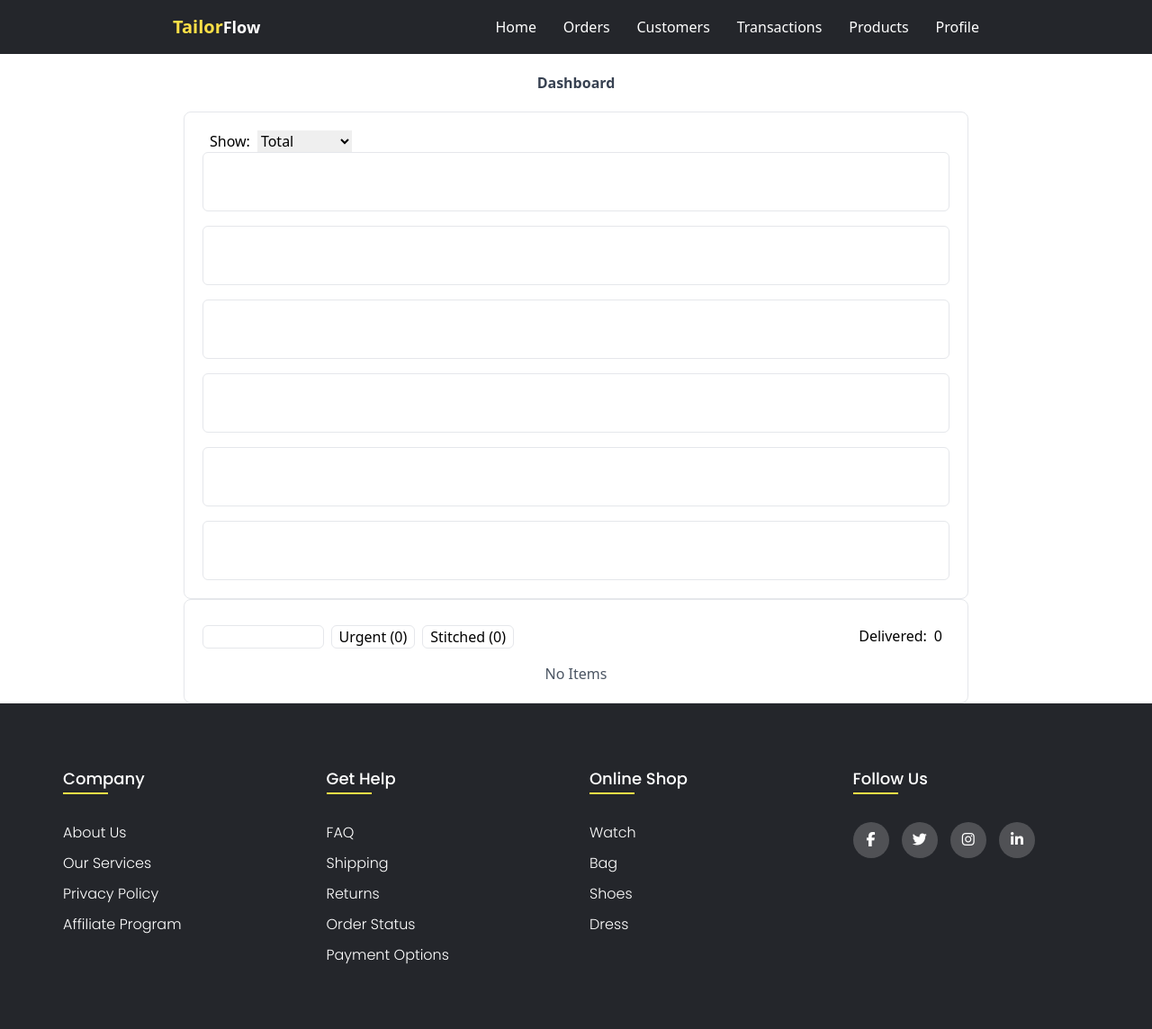
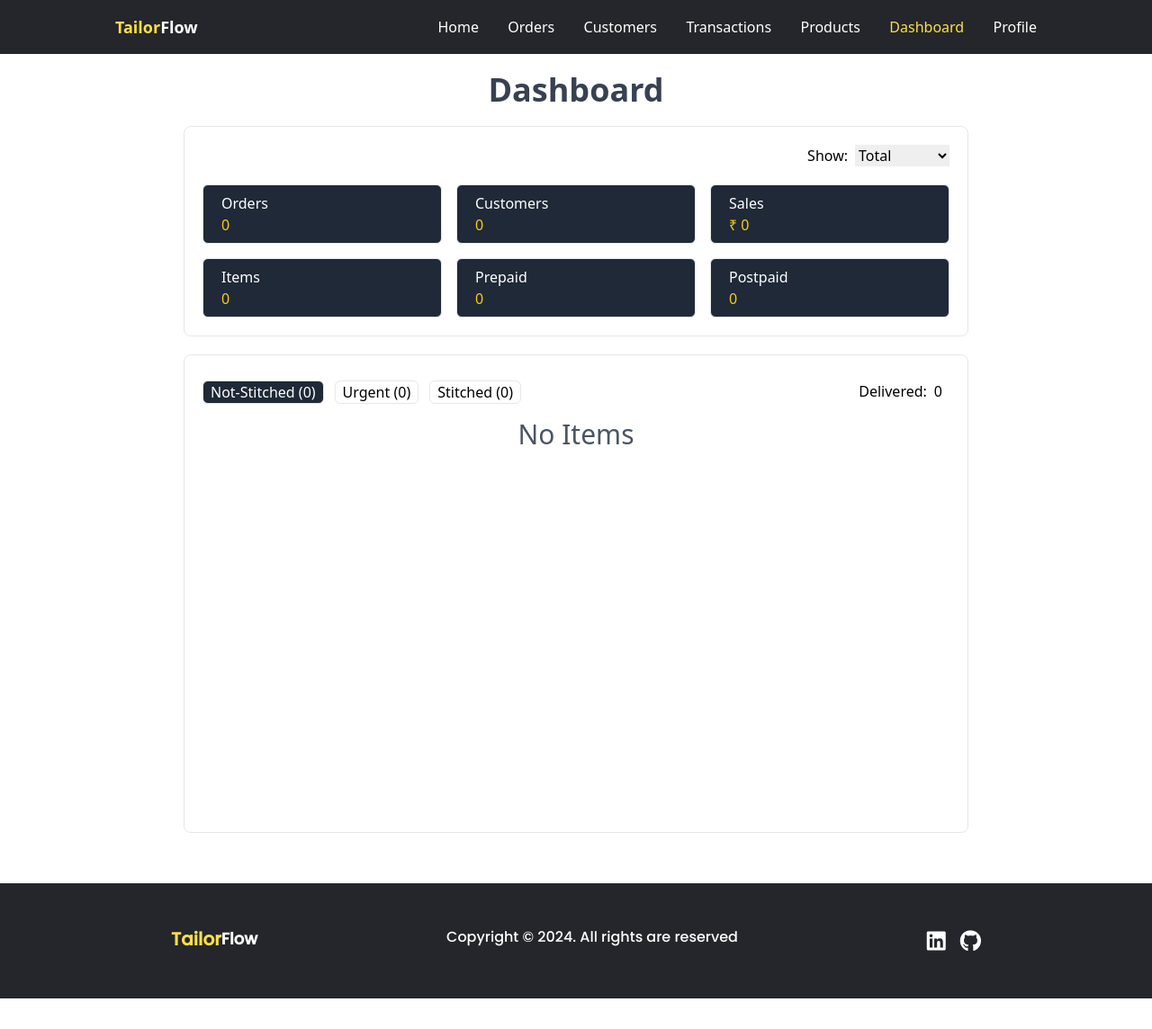
Before and after one commit to TharakaramuduN/TailorFlow1, a Django app: page /dashboard/ in a window 1280 px wide. Shown: the whole page at 90% size. After the commit the page ends 1110 px from the top, so only its background shows below. Run offline with Django 4.2, Linux system fonts and the light colour scheme; a user stored in the database is signed in; data comes from the database, SQL or seed files in the repository; both versions use the stored data as it was after the commit.

Commit message:
added small changes

```diff
--- a/apps/dashboard/views.py
+++ b/apps/dashboard/views.py
@@ -42,7 +42,8 @@ def dashboard(request):
     return render(request,'dashboard/dashboard.html',{'order_items':order_items,'total_orders':len(orders),
                                                       'sales':sales,'total_customers':len(customers),
                                                       'delivered':delivered,'total_order_items':total_order_items,
-                                                      'urgent':urgent,'stitched':stitched,'prepaid':prepaid,'postpaid':postpaid})
+                                                      'urgent':urgent,'stitched':stitched,'prepaid':prepaid,'postpaid':postpaid,
+                                                      'title':'Dashboard'})
 
 def update_status(request,item_id):
     order_item = OrderItem.objects.get(id=item_id)
--- a/apps/orders/models.py
+++ b/apps/orders/models.py
@@ -40,3 +40,5 @@ class OrderItem(models.Model):
     urgent = models.BooleanField(default=False,blank=True)
     stitched_on = models.DateField(blank=True,null=True)
     delivered_on = models.DateField(blank=True,null=True)
+    class Meta:
+        ordering = ['requested_date']
--- a/apps/orders/templates/orders/checkout.html
+++ b/apps/orders/templates/orders/checkout.html
@@ -15,7 +15,7 @@
         <input type="hidden" name="checkout" value="true">
         {{ order_form.items_count.as_hidden }}
         <h1 class="text-center text-xl font-medium mt-16">{{ customer.first_name }}'s checkout page </h1>
-        <section class="checkout-section">
+        <section class="checkout-section min-h-[80vh]">
             <div class="checkout-container flex mx-5 justify-center">
                 <div class="master-container my-5 max-w-2xl w-full">
                     <div class="card cart">
--- a/apps/orders/urls.py
+++ b/apps/orders/urls.py
@@ -8,4 +8,5 @@ urlpatterns = [
     path('checkout/<int:customer_id>/',views.checkout,name='checkout'),
     path('order-details/<int:order_id>/',views.order_details,name='order-details'),
     path('filter-orders/',views.filter_orders,name='filter-orders'),
+    path('generate-invoice-pdf/<int:order_id>/',views.generate_invoice_pdf,name='generate-invoice-pdf')
 ]
--- a/package.json
+++ b/package.json
@@ -7,5 +7,8 @@
     "build": "postcss ./static/css/tailwindinput.css -o ./static/css/tailwindoutput.css --watch"
   },
   "author": "",
-  "license": "ISC"
+  "license": "ISC",
+  "dependencies": {
+    "moment": "^2.30.1"
+  }
 }
--- a/static/css/base.css
+++ b/static/css/base.css
@@ -8,8 +8,8 @@
 nav{
     display: flex;
     justify-content: space-between;
-    padding-left: 15%;
-    padding-right: 15%;
+    padding-left: 10%;
+    padding-right: 10%;
     height: 60px;
     align-items: center;
     background-color: #24262b;
@@ -21,7 +21,7 @@ nav ul{
     display: flex;
     justify-content: space-between;
     align-items: center;
-    width: 60%;
+    width: 65%;
     list-style: none;
 }
 
@@ -34,12 +34,12 @@ nav ul li a:hover{
     color: #fde047;
 }
 
-nav .logo{
+.logo{
     display: flex;
     color: white;
 }
 
-nav .logo h1{
+.logo h1{
     color: #fde047;
 }
 
@@ -129,8 +129,8 @@ footer{
 
 @media(max-width: 1030px){
       nav{
-          padding-left: 10%;
-          padding-right: 10%;
+          padding-left: 7%;
+          padding-right: 7%;
       }
   }
 
@@ -147,6 +147,10 @@ footer{
     nav ul{
         width: 70%;
     }
+
+	#Products{
+		display: none;
+	}
 }
 @media(max-width: 640px){
   .footer-col{
--- a/static/css/tailwindoutput.css
+++ b/static/css/tailwindoutput.css
@@ -525,6 +525,9 @@ video {
     max-width: 1536px;
   }
 }
+.pointer-events-none {
+  pointer-events: none;
+}
 .static {
   position: static;
 }
@@ -597,6 +609,9 @@ video {
   margin-top: 1.25rem;
   margin-bottom: 1.25rem;
 }
+.mb-14 {
+  margin-bottom: 3.5rem;
+}
 .mb-2 {
   margin-bottom: 0.5rem;
 }
@@ -688,9 +709,15 @@ video {
 .h-screen {
   height: 100vh;
 }
+.max-h-\[55vh\] {
+  max-height: 55vh;
+}
 .min-h-\[50vh\] {
   min-height: 50vh;
 }
+.min-h-\[55vh\] {
+  min-height: 55vh;
+}
 .min-h-\[60vh\] {
   min-height: 60vh;
 }
@@ -721,14 +748,17 @@ video {
 .w-4 {
   width: 1rem;
 }
-.w-6 {
-  width: 1.5rem;
+.w-7 {
+  width: 1.75rem;
 }
 .w-8 {
   width: 2rem;
 }
 .w-\[60vw\] {
   width: 60vw;
+}
+.w-\[900px\] {
+  width: 900px;
 }
 .w-fit {
   width: -moz-fit-content;
@@ -774,9 +804,15 @@ video {
 .cursor-pointer {
   cursor: pointer;
 }
+.grid-cols-10 {
+  grid-template-columns: repeat(10, minmax(0, 1fr));
+}
 .grid-cols-2 {
   grid-template-columns: repeat(2, minmax(0, 1fr));
 }
+.grid-cols-3 {
+  grid-template-columns: repeat(3, minmax(0, 1fr));
+}
 .flex-col {
   flex-direction: column;
 }
@@ -792,6 +828,9 @@ video {
 .items-stretch {
   align-items: stretch;
 }
+.justify-end {
+  justify-content: flex-end;
+}
 .justify-center {
   justify-content: center;
 }
@@ -809,6 +848,12 @@ video {
 }
 .gap-4 {
   gap: 1rem;
+}
+.gap-5 {
+  gap: 1.25rem;
+}
+.gap-7 {
+  gap: 1.75rem;
 }
 .gap-8 {
   gap: 2rem;
@@ -828,6 +873,9 @@ video {
   margin-top: calc(1rem * calc(1 - var(--tw-space-y-reverse)));
   margin-bottom: calc(1rem * var(--tw-space-y-reverse));
 }
+.overflow-scroll {
+  overflow: scroll;
+}
 .rounded {
   border-radius: 0.25rem;
 }
@@ -897,14 +951,14 @@ video {
   --tw-bg-opacity: 1;
   background-color: rgb(107 114 128 / var(--tw-bg-opacity));
 }
+.bg-gray-800 {
+  --tw-bg-opacity: 1;
+  background-color: rgb(31 41 55 / var(--tw-bg-opacity));
+}
 .bg-green-500 {
   --tw-bg-opacity: 1;
   background-color: rgb(34 197 94 / var(--tw-bg-opacity));
 }
-.bg-slate-50 {
-  --tw-bg-opacity: 1;
-  background-color: rgb(248 250 252 / var(--tw-bg-opacity));
-}
 .bg-white {
   --tw-bg-opacity: 1;
   background-color: rgb(255 255 255 / var(--tw-bg-opacity));
@@ -937,6 +995,10 @@ video {
 }
 .p-6 {
   padding: 1.5rem;
+}
+.px-10 {
+  padding-left: 2.5rem;
+  padding-right: 2.5rem;
 }
 .px-2 {
   padding-left: 0.5rem;
@@ -962,6 +1024,10 @@ video {
   padding-top: 0.25rem;
   padding-bottom: 0.25rem;
 }
+.py-12 {
+  padding-top: 3rem;
+  padding-bottom: 3rem;
+}
 .py-2 {
   padding-top: 0.5rem;
   padding-bottom: 0.5rem;
@@ -1013,6 +1079,14 @@ video {
   font-size: 1.5rem;
   line-height: 2rem;
 }
+.text-3xl {
+  font-size: 1.875rem;
+  line-height: 2.25rem;
+}
+.text-4xl {
+  font-size: 2.25rem;
+  line-height: 2.5rem;
+}
 .text-base {
   font-size: 1rem;
   line-height: 1.5rem;
@@ -1099,6 +1169,14 @@ video {
 .text-white {
   --tw-text-opacity: 1;
   color: rgb(255 255 255 / var(--tw-text-opacity));
+}
+.text-yellow-300 {
+  --tw-text-opacity: 1;
+  color: rgb(253 224 71 / var(--tw-text-opacity));
+}
+.text-yellow-400 {
+  --tw-text-opacity: 1;
+  color: rgb(250 204 21 / var(--tw-text-opacity));
 }
 .opacity-0 {
   opacity: 0;
@@ -1397,6 +1499,10 @@ video {
 
   .sm\:gap-2 {
     gap: 0.5rem;
+  }
+
+  .sm\:gap-3 {
+    gap: 0.75rem;
   }
 
   .sm\:gap-4 {
@@ -1463,6 +1574,11 @@ video {
 
   .sm\:text-left {
     text-align: left;
+  }
+
+  .sm\:text-2xl {
+    font-size: 1.5rem;
+    line-height: 2rem;
   }
 
   .sm\:text-3xl {
--- a/templates/base.html
+++ b/templates/base.html
@@ -26,17 +26,18 @@
   </head>
   <body>
     <nav class="sticky top-0 z-50">
-      <div class="logo">
-        <h1 class="text-xl font-bold">Tailor</h1>
+      <div class="logo flex items-center justify-center">
+        <h1 class="text-lg font-bold">Tailor</h1>
         <h2 class="text-lg font-bold">Flow</h2>
       </div>
       <ul>
-        <li><a href="{%url 'home'%}">Home</a></li>
-        <li><a href="{%url 'orders'%}">Orders</a></li>
-        <li><a href="{%url 'customers'%}">Customers</a></li>
-        <li><a href="{%url 'Transactions'%}">Transactions</a></li>
-        <li><a href="{%url 'products'%}">Products</a></li>
-        <li><a href="{%url 'profile'%}">Profile</a></li>
+        <li><a class="nav-link" id="Home" href="{%url 'home'%}">Home</a></li>
+        <li><a class="nav-link" id="Orders" href="{%url 'orders'%}">Orders</a></li>
+        <li><a class="nav-link" id="Customers" href="{%url 'customers'%}">Customers</a></li>
+        <li><a class="nav-link" id="Transactions" href="{%url 'Transactions'%}">Transactions</a></li>
+        <li><a class="nav-link" id="Products" href="{%url 'products'%}">Products</a></li>
+        <li><a class="nav-link" id="Dashboard" href="{%url 'dashboard'%}">Dashboard</a></li>
+        <li><a class="nav-link" id="Profile" href="{%url 'profile'%}">Profile</a></li>
       </ul>
       <div class="sm:hidden text-white">
         <button onclick="toggleMenu(event)"  class="hamburger-btn" type="button"><i class="fa-solid fa-bars text-xl"></i></button>
@@ -80,6 +81,13 @@
             </a>
           </li>
           <li>
+            <a class="flex gap-2" href="{%url 'dashboard'%}">
+              <span class=" flex items-center justify-center">
+                <i class="fa-solid fa-chart-line"></i>
+              </span>Dashboard
+            </a>
+          </li>
+          <li>
             <a class="flex gap-2" href="{%url 'profile'%}">
               <span class=" flex items-center justify-center">
                 <img class=" h-4 w-4 text-white" src="{%static 'icons/profile-user.png'%}" alt="">
@@ -97,47 +105,19 @@
 
     {% endblock content%}
 
-    <footer class="footer">
-      <div class="container">
-        <div class="row">
-          <div class="footer-col">
-            <h4>company</h4>
-            <ul>
-              <li><a href="#">about us</a></li>
-              <li><a href="#">our services</a></li>
-              <li><a href="#">privacy policy</a></li>
-              <li><a href="#">affiliate program</a></li>
-            </ul>
-          </div>
-          <div class="footer-col">
-            <h4>get help</h4>
-            <ul>
-              <li><a href="#">FAQ</a></li>
-              <li><a href="#">shipping</a></li>
-              <li><a href="#">returns</a></li>
-              <li><a href="#">order status</a></li>
-              <li><a href="#">payment options</a></li>
-            </ul>
-          </div>
-          <div class="footer-col">
-            <h4>online shop</h4>
-            <ul>
-              <li><a href="#">watch</a></li>
-              <li><a href="#">bag</a></li>
-              <li><a href="#">shoes</a></li>
-              <li><a href="#">dress</a></li>
-            </ul>
-          </div>
-          <div class="footer-col">
-            <h4>follow us</h4>
-            <div class="social-links">
-              <a href="#"><i class="fab fa-facebook-f"></i></a>
-              <a href="#"><i class="fab fa-twitter"></i></a>
-              <a href="#"><i class="fab fa-instagram"></i></a>
-              <a href="#"><i class="fab fa-linkedin-in"></i></a>
+    <footer class=' bg-[#24262b] text-white py-12 footer '>
+      <div class="px-10 flex justify-center">
+          <div class=" flex justify-between w-[900px] gap-7 flex-wrap">
+            <div class="logo">
+              <h1 class="text-xl font-bold">Tailor</h1>
+              <h2 class="text-lg font-bold">Flow</h2>
+            </div>
+            <h3>Copyright © 2024. All rights are reserved</h3>
+            <div class=" gap-4 flex">
+                <a href="https://www.linkedin.com/in/tharakaramudu-nagaladinne-7b36a523b/"><i class="fa-brands fa-linkedin text-xl sm:text-2xl "></i></a>
+                <a href="https://github.com/TharakaramuduN"><i class="fa-brands fa-github text-xl sm:text-2xl"></i></a>
             </div>
           </div>
-        </div>
       </div>
     </footer>
 
```
Also changed, not shown: other parts of static/css/tailwindoutput.css (+54 -4 lines), apps/customers/templates/customers/customer_details.html (+1 -8 lines), apps/orders/migrations/0023_alter_orderitem_options.py (added), db.sqlite3, media/default/Logo.png (added), package-lock.json (added).
